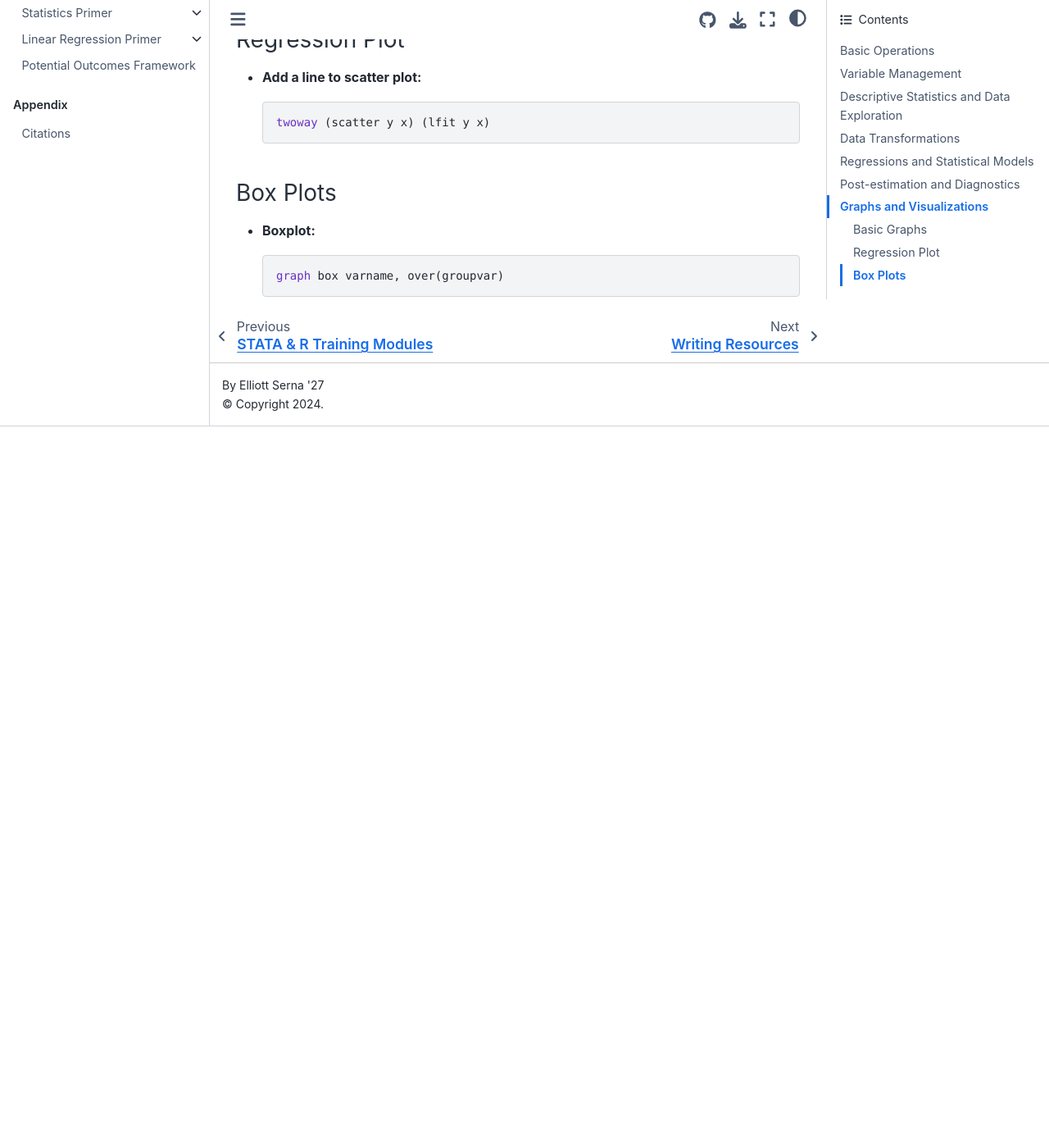
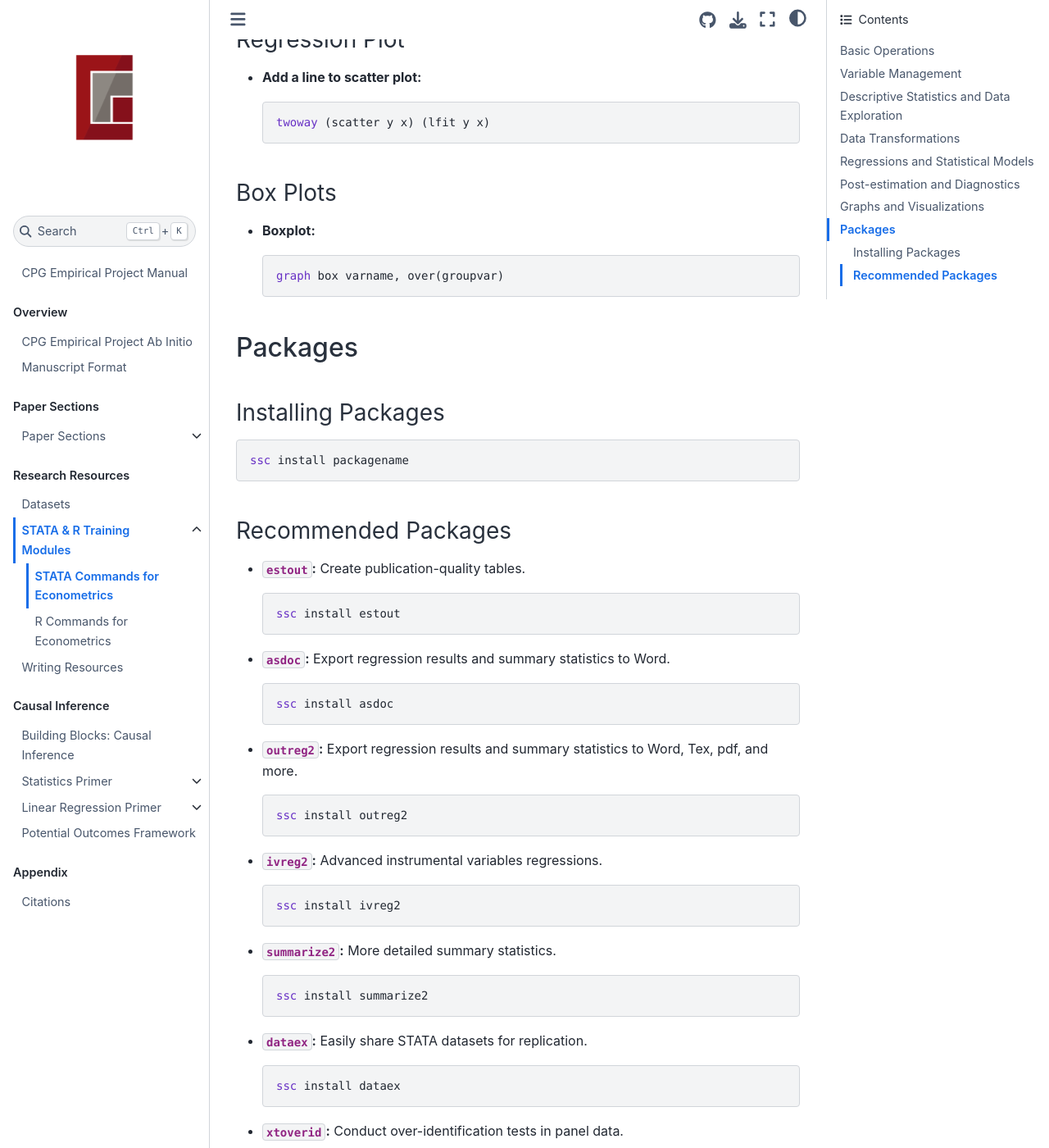
Before and after one commit to cornellpolicygroup/empirical-manual, a Jupyter Book: the page built from content/05-01-STATA-Commands.md, in a window 1280 px wide and 1400 px high, scrolled down 6848 px. Shown: the whole window at 82% size. Built offline with Jupyter Book 1.0.4 settings and Sphinx 7.4.7 and the Sphinx Book theme 1.1.4, drawn with Linux system fonts in a browser that asks for light colours; before the commit the page ends 7368 px from its top, so only the background shows below that; some of the changed text lies outside the part shown.

Commit message:
Add R commands reference

````diff
--- a/_toc.yml
+++ b/_toc.yml
@@ -28,6 +28,7 @@
     - file: content/05-00-STATA-R
       sections:
       - file: content/05-01-STATA-Commands
+      - file: content/05-02-R-Commands
     - file: content/06-Writing
   - caption: Causal Inference
     chapters:
--- a/content/05-01-STATA-Commands.md
+++ b/content/05-01-STATA-Commands.md
@@ -3,26 +3,31 @@
 ## Basic Operations
 
 ### Data Management
+
 - **Load a dataset:**
 
     ```stata
     use "filename.dta", clear
     ```
+
 - **Save a dataset:**
 
     ```stata
     save "filename.dta", replace
     ```
+
 - **Browse data:**
 
     ```stata
     browse
     ```
+
 - **Summarize variables:**
 
     ```stata
     summarize varname
     ```
+
 - **List specific variables:**
 
     ```stata
@@ -30,11 +35,13 @@
     ```
 
 ### Data Import/Export
+
 - **Import CSV:**
 
     ```stata
     import delimited "filename.csv", clear
     ```
+
 - **Export to CSV:**
 
     ```stata
@@ -44,21 +51,25 @@
 ## Variable Management
 
 ### Create, Drop, and Rename Variables
+
 - **Generate new variable:**
 
     ```stata
     generate newvar = expression
     ```
+
 - **Replace variable values:**
 
     ```stata
     replace varname = expression
     ```
+
 - **Drop a variable:**
 
     ```stata
     drop varname
     ```
+
 - **Rename a variable:**
 
     ```stata
@@ -66,11 +77,13 @@
     ```
 
 ### Label Variables and Values
+
 - **Label a variable:**
 
     ```stata
     label variable varname "Label description"
     ```
+
 - **Label values of a variable:**
 
     ```stata
@@ -79,6 +92,7 @@
     ```
 
 ### Missing Values
+
 - **Count missing values:**
 
     ```stata
@@ -88,11 +102,13 @@
 ## Descriptive Statistics and Data Exploration
 
 ### Basic Statistics
+
 - **Mean, standard deviation, etc.:**
 
     ```stata
     summarize varname, detail
     ```
+
 - **Frequency of categorical variables:**
 
     ```stata
@@ -100,11 +116,13 @@
     ```
 
 ### Cross-tabulation
+
 - **Two-way table:**
 
     ```stata
     tabulate var1 var2
     ```
+
 - **Add row and column percentages:**
 
     ```stata
@@ -112,6 +130,7 @@
     ```
 
 ### Correlation Matrix
+
 - **Pairwise correlations:**
 
     ```stata
@@ -121,6 +140,7 @@
 ## Data Transformations
 
 ### Recoding Variables
+
 - **Recode values of a variable:**
 
     ```stata
@@ -128,6 +148,7 @@
     ```
 
 ### Generating Categorical Variables
+
 - **Creating dummies (binary variables):**
 
     ```stata
@@ -135,6 +156,7 @@
     ```
 
 ### Logarithmic and Other Transformations
+
 - **Log of a variable:**
 
     ```stata
@@ -142,11 +164,13 @@
     ```
 
 ### Time Series and Panel Data
+
 - **Set panel data:**
 
     ```stata
     xtset panelvar timevar
     ```
+
 - **Set time series:**
 
     ```stata
@@ -156,11 +180,13 @@
 ## Regressions and Statistical Models
 
 ### Basic Regression
+
 - **Linear regression:**
 
     ```stata
     regress depvar indepvar1 indepvar2
     ```
+
 - **Robust standard errors:**
 
     ```stata
@@ -168,6 +194,7 @@
     ```
 
 ### Instrumental Variables (IV) Regression
+
 - **Two-stage least squares (2SLS):**
 
     ```stata
@@ -175,11 +202,13 @@
     ```
 
 ### Probit and Logit
+
 - **Probit model:**
 
     ```stata
     probit depvar indepvars
     ```
+
 - **Logit model:**
 
     ```stata
@@ -187,11 +216,13 @@
     ```
 
 ### Panel Data Models
+
 - **Random effects model:**
 
     ```stata
     xtreg depvar indepvars, re
     ```
+
 - **Fixed effects model:**
 
     ```stata
@@ -199,11 +230,13 @@
     ```
 
 ### Time Series Models
+
 - **Autoregressive model (AR):**
 
     ```stata
     arima depvar, ar(1)
     ```
+
 - **Vector autoregression (VAR):**
 
     ```stata
@@ -213,11 +246,13 @@
 ## Post-estimation and Diagnostics
 
 ### Predictions
+
 - **Generate fitted values:**
 
     ```stata
     predict yhat
     ```
+
 - **Generate residuals:**
 
     ```stata
@@ -225,6 +260,7 @@
     ```
 
 ### Model Fit Statistics
+
 - **Display regression statistics:**
 
     ```stata
@@ -232,6 +268,7 @@
     ```
 
 ### Heteroskedasticity Tests
+
 - **Breusch-Pagan test:**
 
     ```stata
@@ -239,6 +276,7 @@
     ```
 
 ### Multicollinearity Diagnostics
+
 - **Variance inflation factor (VIF):**
 
     ```stata
@@ -248,11 +286,13 @@
 ## Graphs and Visualizations
 
 ### Basic Graphs
+
 - **Histogram:**
 
     ```stata
     histogram varname, normal
     ```
+
 - **Scatter plot:**
 
     ```stata
@@ -260,6 +300,7 @@
     ```
 
 ### Regression Plot
+
 - **Add a line to scatter plot:**
 
     ```stata
@@ -267,8 +308,79 @@
     ```
 
 ### Box Plots
+
 - **Boxplot:**
 
     ```stata
     graph box varname, over(groupvar)
     ```
+
+## Packages
+
+### Installing Packages
+
+```stata
+ssc install packagename
+```
+
+### Recommended Packages
+
+- **`estout`:** Create publication-quality tables.
+
+    ```stata
+    ssc install estout
+    ```
+
+- **`asdoc`:** Export regression results and summary statistics to Word.
+
+    ```stata
+    ssc install asdoc
+    ```
+
+- **`outreg2`:** Export regression results and summary statistics to Word, Tex, pdf, and more.
+
+    ```stata
+    ssc install outreg2
+    ```
+
+- **`ivreg2`:** Advanced instrumental variables regressions.
+
+    ```stata
+    ssc install ivreg2
+    ```
+
+- **`summarize2`:** More detailed summary statistics.
+
+    ```stata
+    ssc install summarize2
+    ```
+
+- **`dataex`:** Easily share STATA datasets for replication.
+
+    ```stata
+    ssc install dataex
+    ```
+
+- **`xtoverid`:** Conduct over-identification tests in panel data.
+
+    ```stata
+    ssc install xtoverid
+    ```
+
+- **`psmatch2`:** Propensity score matching for causal inference.
+
+    ```stata
+    ssc install psmatch2
+    ```
+
+- **`marginsplot`:** Visualize marginal effects after regression.
+
+    ```stata
+    ssc install marginsplot
+    ```
+
+- **`coefplot`:** Plot coefficients from regressions.
+
+    ```stata
+    ssc install coefplot
+    ```
````
Also changed, not shown: content/05-02-R-Commands.md (added, +405 -0 lines).
